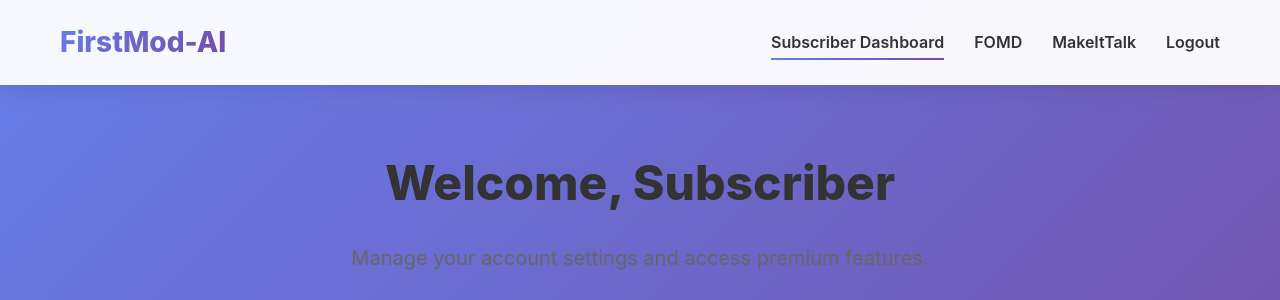
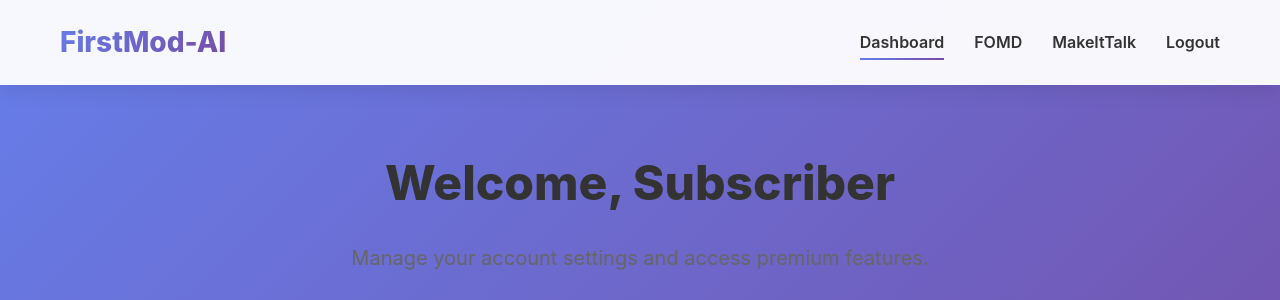
Before and after one commit to Ronnnnnnnnnnnnnn/FYP-25-S3-23, a Flask app: page /subscriber in a window 1280 px wide. Shown: the top 300 px of the page. Run offline with Flask 3, Linux system fonts and the light colour scheme; a user stored in the database is signed in; data comes from the database, SQL or seed files in the repository.

Commit message:
Change navbar tab title to 'Dashboard' for user and subscriber pages

```diff
--- a/templates/subscriber.html
+++ b/templates/subscriber.html
@@ -12,7 +12,7 @@
 <div class="navbar">
   <div class="logo">FirstMod-AI</div>
   <ul>
-    <li><a href="{{ url_for('subscriber_dashboard') }}" class="active">Subscriber Dashboard</a></li>
+    <li><a href="{{ url_for('subscriber_dashboard') }}" class="active">Dashboard</a></li>
     <li><a href="{{ url_for('fomd_page') }}">FOMD</a></li>
     <li><a href="{{ url_for('makeittalk_page') }}">MakeItTalk</a></li>
     <li><a href="{{ url_for('login_page') }}">Logout</a></li>
--- a/templates/user.html
+++ b/templates/user.html
@@ -11,7 +11,7 @@
   <div class="navbar">
     <div class="logo">FirstMod-AI</div>
     <ul>
-      <li><a href="{{ url_for('user_dashboard') }}" class="active">User Dashboard</a></li>
+      <li><a href="{{ url_for('user_dashboard') }}" class="active">Dashboard</a></li>
       <li><a href="{{ url_for('fomd_page') }}">FOMD</a></li>
       <li><a href="{{ url_for('makeittalk_page') }}">MakeItTalk</a></li>
       <li><a href="{{ url_for('login_page') }}">Logout</a></li>
```
